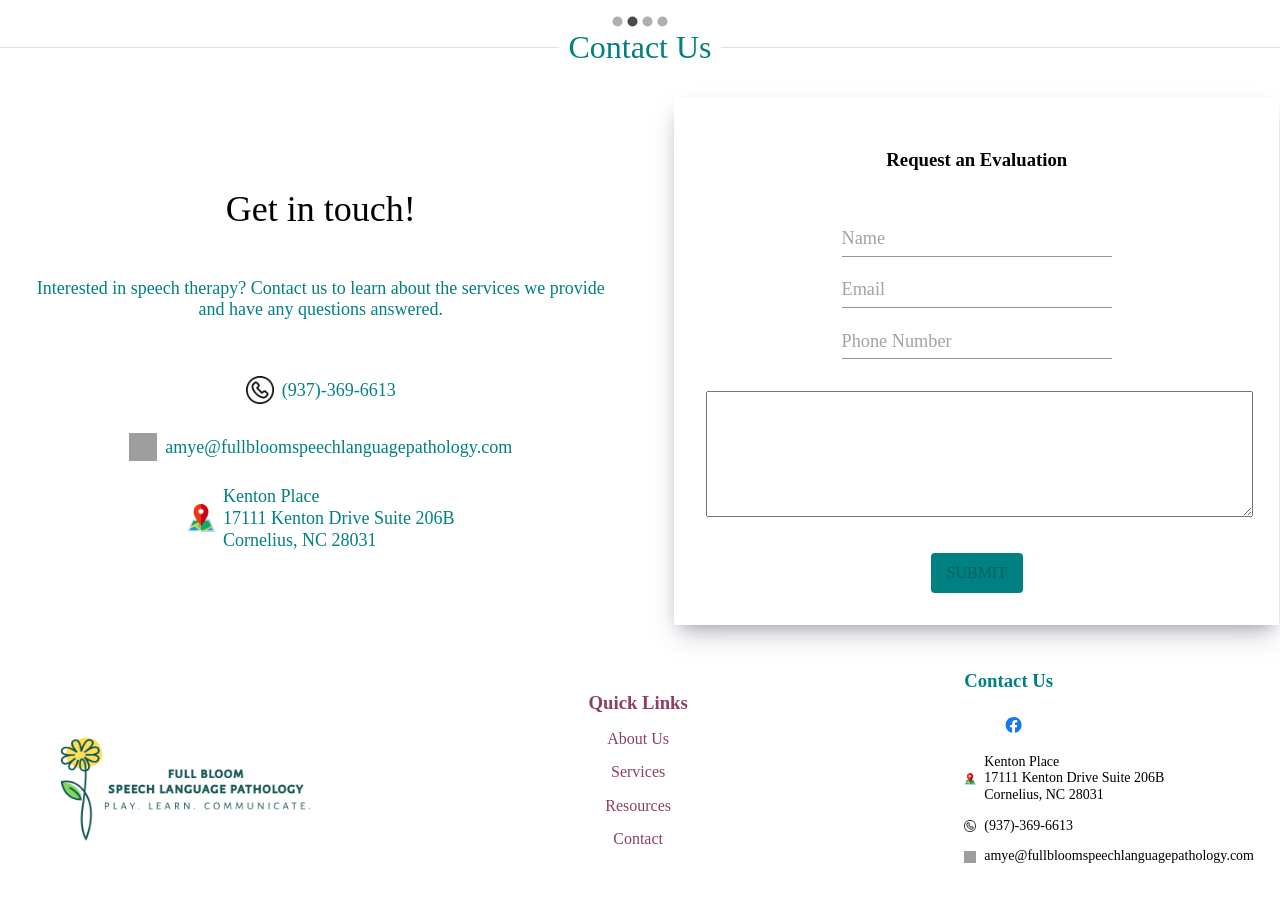
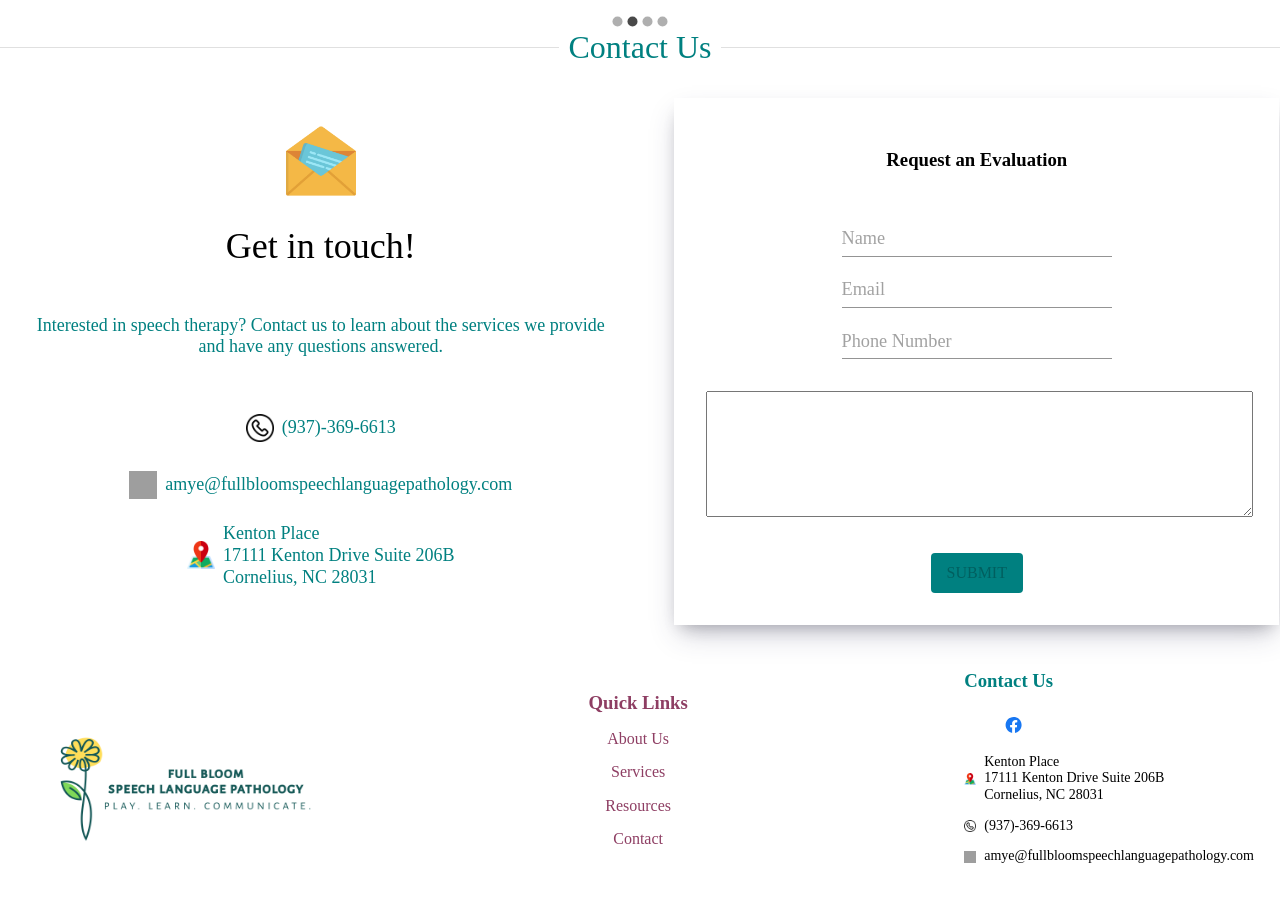
Before and after one commit to beemak789/AE_SLP_Website, a React (Create React App) app in the folder AE_Website/: page / in a window 1280 px wide. Shown: the part 2800-3719 px from the top of the page. Built offline with nearby package versions, Linux system fonts and the light colour scheme; grey boxes are pictures that could not be loaded; some icons are missing; a web font is replaced by a local one.

Commit message:
add logo

```diff
--- a/AE_Website/src/component/ContactMe.js
+++ b/AE_Website/src/component/ContactMe.js
@@ -29,7 +29,9 @@ const ContactMe = () => {
 
         <ContactTextboxContainer>
           <GetInTouch>
+          <img src="/email.png" alt="email-icon" height={70}  width={70}/>
             <h1>Get in touch!</h1>
+
             <p className="interested-in-speech">
               Interested in speech therapy? Contact us to learn about the
               services we provide and have any questions answered.
```
Also changed, not shown: AE_Website/public/email.png (added).
